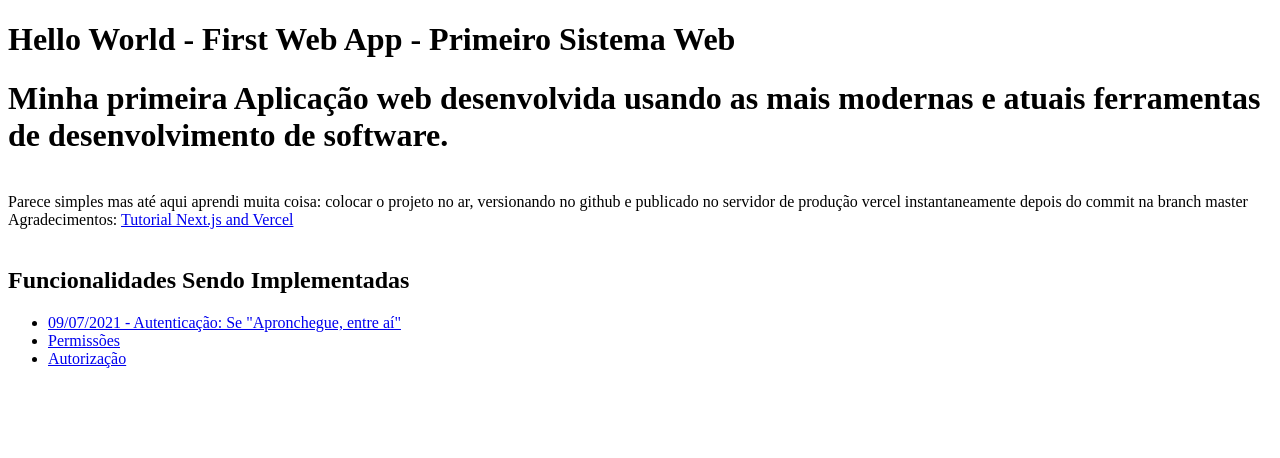
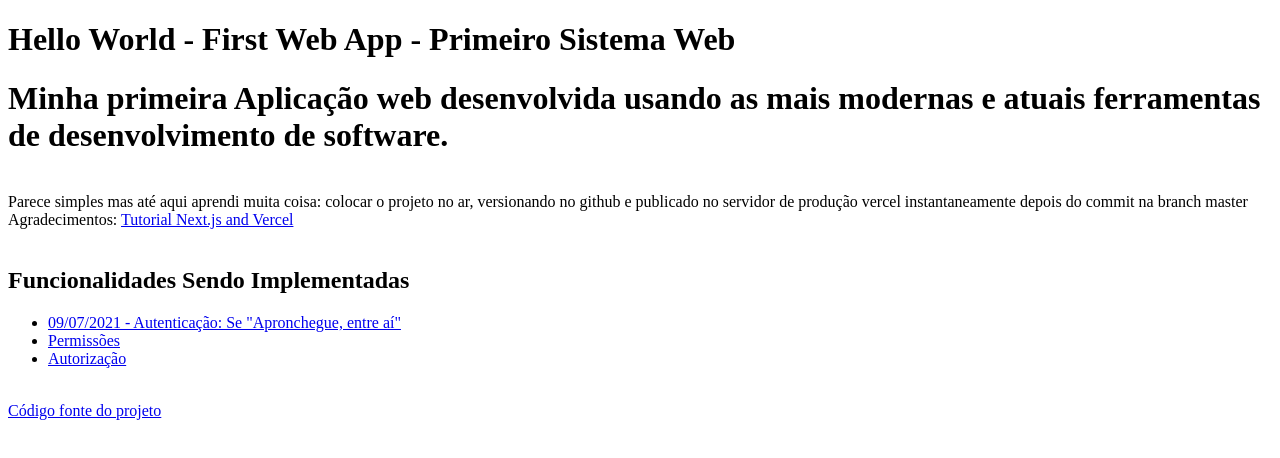
Before and after one commit to almcarvalho/helloworldnextjs, a Next.js app: page / in a window 1280 px wide. Shown: the top 458 px of the page. Built offline with nearby package versions, Linux system fonts and the light colour scheme.

Commit message:
revisões nos readme md e index js

```diff
--- a/pages/historicoAcessos.js
+++ b/pages/historicoAcessos.js
@@ -1,5 +1,4 @@
 function historicoAcessos() {
-
 
     function voltar() {
         window.history.back();
--- a/pages/index.js
+++ b/pages/index.js
@@ -13,6 +13,8 @@ function Home() {
                 <li><a href="#">Autorização</a></li>
             </ul>
         </nav>
+        <br />
+        <a href="https://github.com/almcarvalho/helloworldnextjs" target="_blank">Código fonte do projeto</a>
     </div>
 }
 
```
Also changed, not shown: 1 other file (tests, documents, lock files or other folders).
